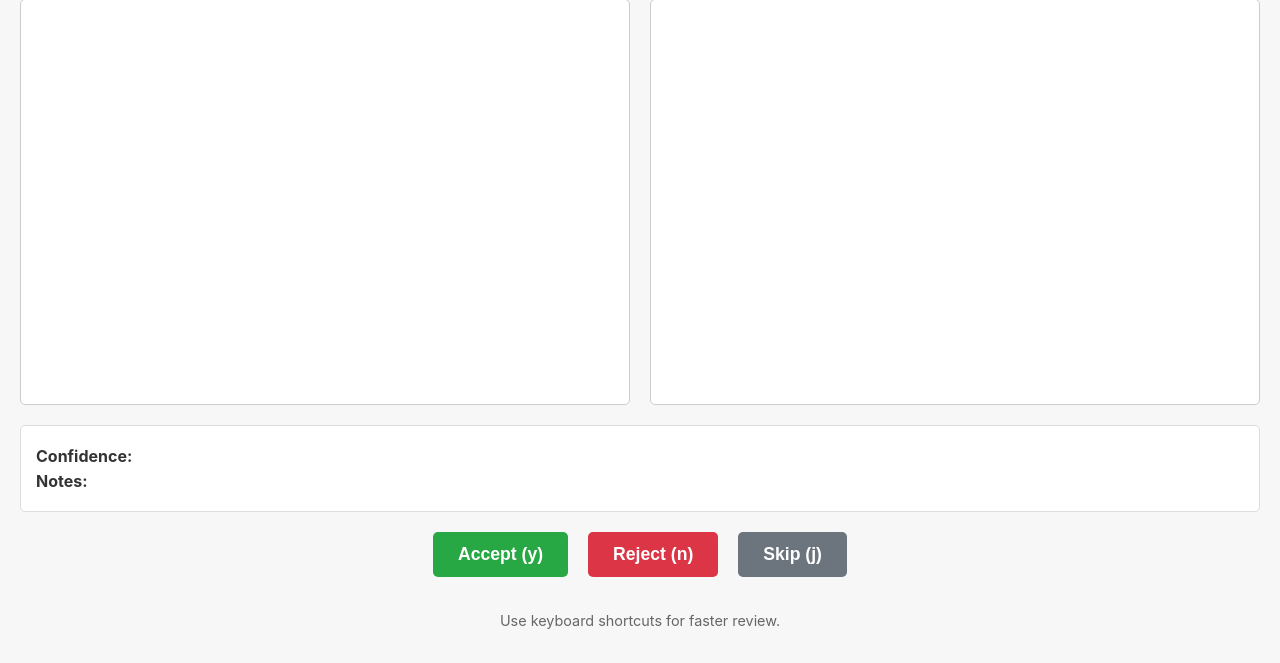
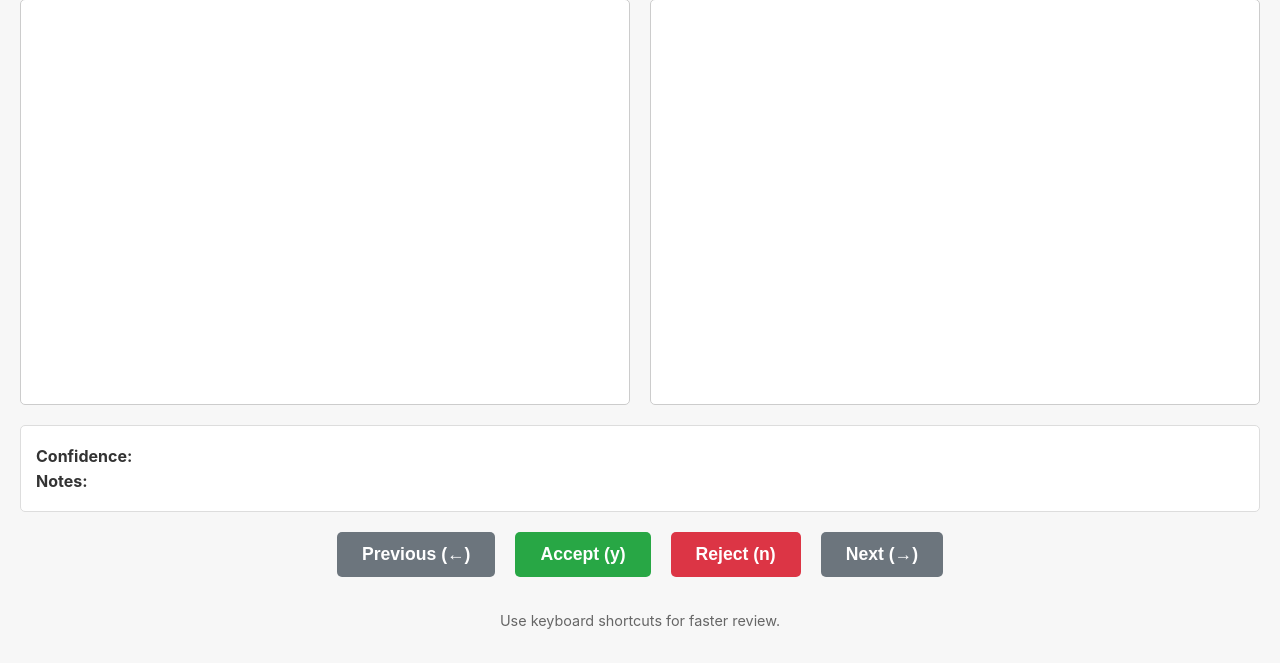
Before and after one commit to foolip/chromestatus-mapper, a Flask app: page / in a window 1280 px wide. Shown: the part 137-800 px from the top of the page. Run offline with Flask 3, Linux system fonts and the light colour scheme; data that the repository does not hold is empty; parts of the project's set-up code (start-up, migrations or seed data) failed here and were passed over.

Commit message:
Add prev/next buttons instead of skip

```diff
--- a/static/script.js
+++ b/static/script.js
@@ -9,7 +9,8 @@ document.addEventListener("DOMContentLoaded", () => {
 
   const acceptBtn = document.getElementById("accept-btn");
   const rejectBtn = document.getElementById("reject-btn");
-  const skipBtn = document.getElementById("skip-btn");
+  const prevBtn = document.getElementById("prev-btn");
+  const nextBtn = document.getElementById("next-btn");
 
   let queue = [];
   let currentIndex = -1;
@@ -129,7 +130,7 @@ document.addEventListener("DOMContentLoaded", () => {
   function handleInput(action) {
     if (currentIndex >= queue.length) return;
 
-    if (action !== "skip") {
+    if (action == "accept" || action == "reject") {
       const mapping = queue[currentIndex];
       mapping.review_status = action;
       fetch("/api/save", {
@@ -148,20 +149,34 @@ document.addEventListener("DOMContentLoaded", () => {
           console.error(`Error saving review: ${error}`);
         },
       );
+
+      // Note: UI does not wait for review to be saved before moving on, and
+      // errors are not surfaced at all...
+      if (advanceIndex()) {
+        loadMapping();
+      } else {
+        displayCompletion();
+      }
+      return;
     }
 
-    // Note: UI does not wait for review to be saved before moving on, and
-    // errors are not surfaced at all...
-    if (advanceIndex()) {
+    if (action == "prev" && currentIndex > 0) {
+      currentIndex--;
       loadMapping();
-    } else {
-      displayCompletion();
+      return;
+    }
+
+    if (action == "next" && currentIndex < queue.length - 1) {
+        currentIndex++;
+        loadMapping();
+        return;
     }
   }
 
   acceptBtn.addEventListener("click", () => handleInput("accept"));
   rejectBtn.addEventListener("click", () => handleInput("reject"));
-  skipBtn.addEventListener("click", () => handleInput("skip"));
+  prevBtn.addEventListener("click", () => handleInput("prev"));
+  nextBtn.addEventListener("click", () => handleInput("next"));
 
   document.addEventListener("keydown", (e) => {
     switch (e.key) {
@@ -171,8 +186,11 @@ document.addEventListener("DOMContentLoaded", () => {
       case "n":
         handleInput("reject");
         break;
-      case "j":
-        handleInput("skip");
+      case "ArrowLeft":
+        handleInput("prev");
+        break;
+      case "ArrowRight":
+        handleInput("next");
         break;
     }
   });
--- a/static/style.css
+++ b/static/style.css
@@ -91,6 +91,14 @@ button {
     transition: background-color 0.2s;
 }
 
+#prev-btn {
+    background-color: #6c757d;
+    color: white;
+}
+#prev-btn:hover {
+    background-color: #5a6268;
+}
+
 #accept-btn {
     background-color: #28a745;
     color: white;
@@ -107,11 +115,11 @@ button {
     background-color: #c82333;
 }
 
-#skip-btn {
+#next-btn {
     background-color: #6c757d;
     color: white;
 }
-#skip-btn:hover {
+#next-btn:hover {
     background-color: #5a6268;
 }
 
--- a/templates/index.html
+++ b/templates/index.html
@@ -26,9 +26,10 @@
             <p><strong>Notes:</strong> <span id="notes"></span></p>
         </div>
         <div class="controls">
+            <button id="prev-btn">Previous (&larr;)</button>
             <button id="accept-btn">Accept (y)</button>
             <button id="reject-btn">Reject (n)</button>
-            <button id="skip-btn">Skip (j)</button>
+            <button id="next-btn">Next (&rarr;)</button>
         </div>
         <div class="help">
             <p>Use keyboard shortcuts for faster review.</p>
```
